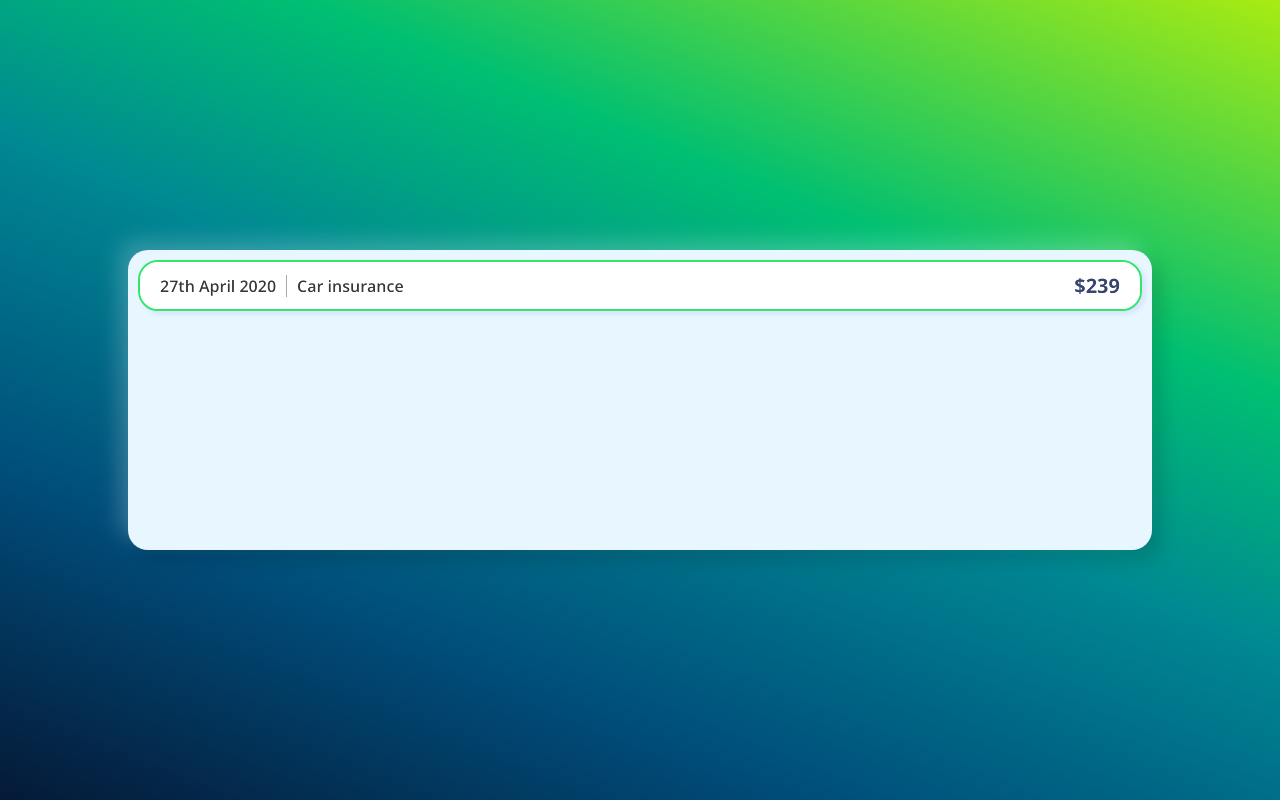
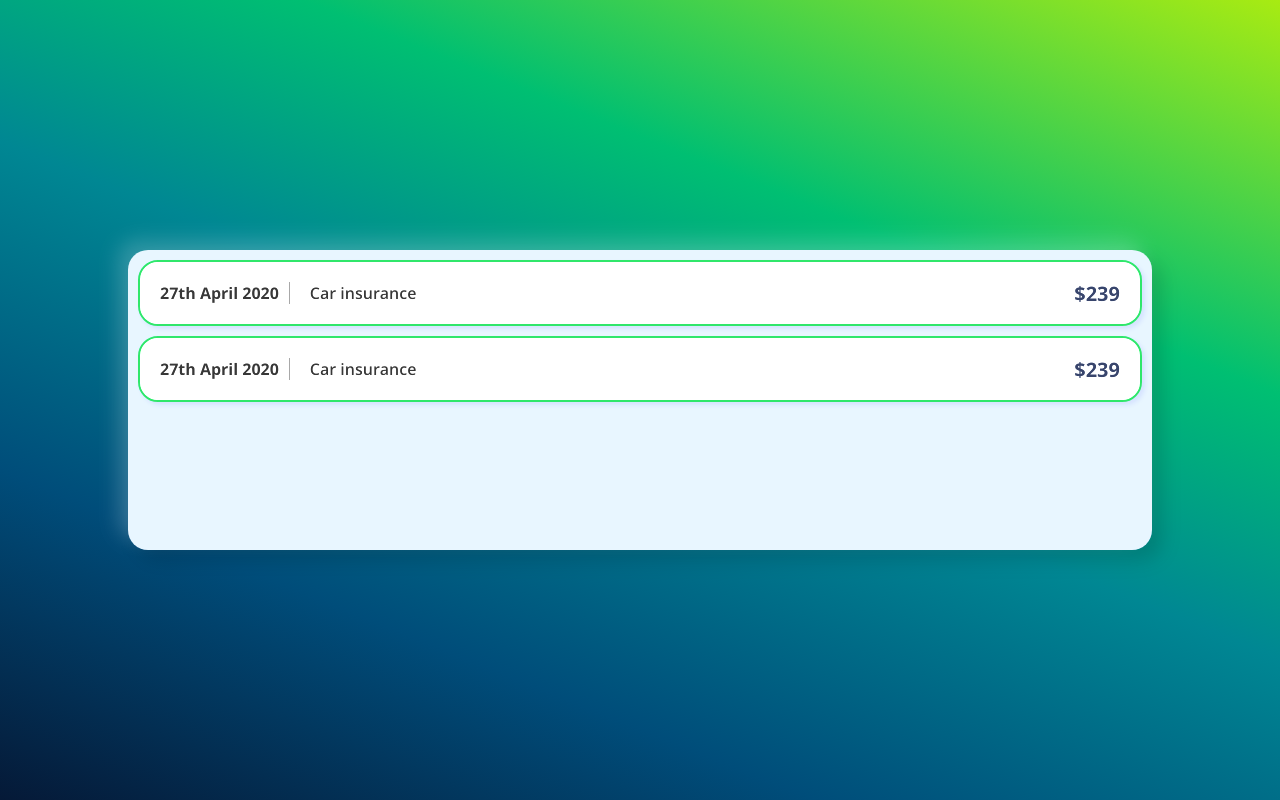
Before and after one commit to Mahyarnafisi/monthly-cost, a React (Create React App) app: page / in a window 1280 px wide. Built offline with nearby package versions, Linux system fonts and the light colour scheme.

Commit message:
update ExpenseItem style

```diff
--- a/src/App.js
+++ b/src/App.js
@@ -6,6 +6,7 @@ function App() {
   return (
     <div className="App">
       <ExpenseItem />
+      <ExpenseItem />
     </div>
   );
 }
--- a/src/index.css
+++ b/src/index.css
@@ -11,8 +11,9 @@
   --color-primary: #051937;
   --color-primary-shade-1: #333f62;
   --color-primary-shade-2: #8e99c1;
-  --color-secondary: #a8eb12;
-  --color-tertiary: #2cd261;
+  --color-secondary: #2cd261;
+  --color-secondary-shade-1: #a8eb12;
+  --color-secondary-shade-2: #d3f589;
   --color-text-black: #333333;
   --color-text-white: #d3e0ff;
   --color-white: #ffffff;
--- a/src/style/ExpenseItem.css
+++ b/src/style/ExpenseItem.css
@@ -6,21 +6,25 @@
   font-size: var(--fs-s);
   color: var(--color-text-black);
   font-weight: var(--fw-semibold);
-  border: 2.9px solid var(--color-tertiary);
+  border: 2.9px solid var(--color-secondary);
   border-radius: 2rem;
   align-items: center;
   background-color: var(--color-white);
   grid-gap: 1rem;
   box-shadow: 0.3rem 0.3rem 0.5rem #00000015;
-  overflow: hidden;
+}
+.expense-item:not(:last-child) {
+  margin-bottom: 1rem;
 }
 
 .expense-item__date {
   border-right: 1px solid #999999;
   padding-right: 1rem;
+  font-weight: var(--fw-bold);
 }
 
 .expense-item__description {
+  padding: 1rem;
 }
 
 .expense-item__price {
```
